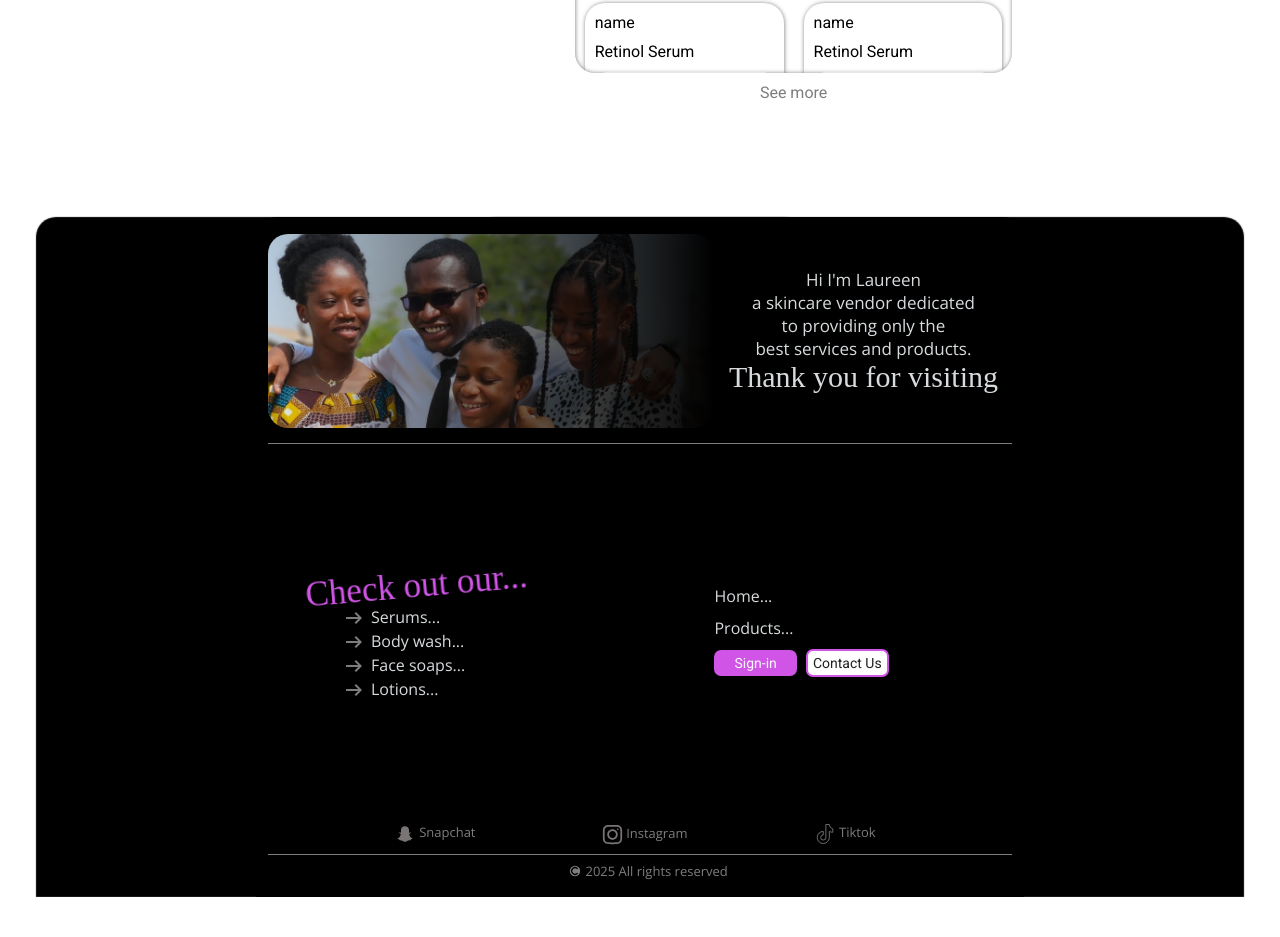
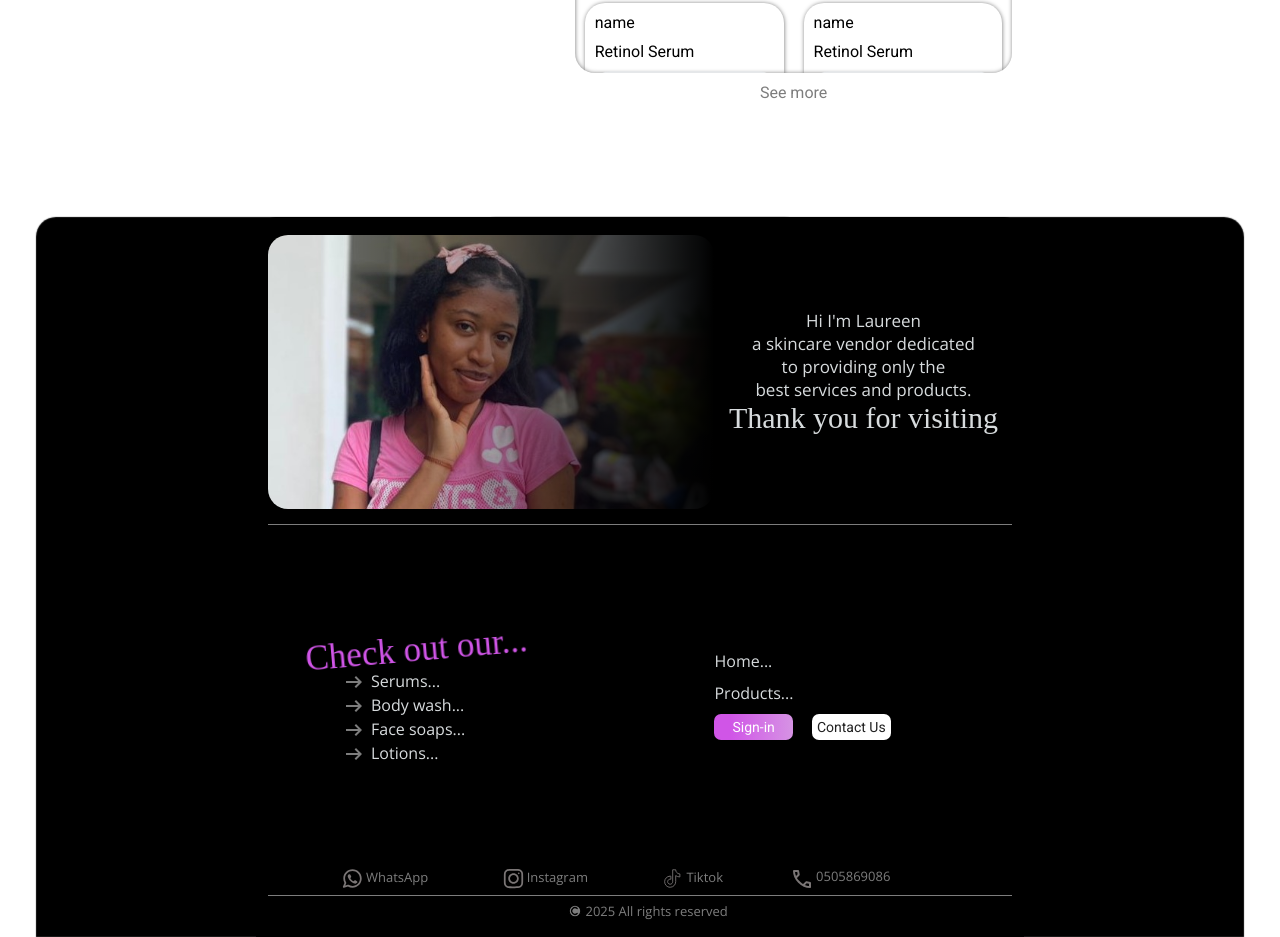
Before and after one commit to kelvin00000/skincare-plugg-website, a plain HTML site: page index.html in a window 1280 px wide. Shown: the part 5371-6308 px from the top of the page. Before the commit the page ends 6268 px from the top, so only its background shows below. Drawn offline with nearby package versions, Linux system fonts and the light colour scheme; a web font is replaced by a local one.

Commit message:
footer redesign

```diff
--- a/CSS/Home/HomeSection4.css
+++ b/CSS/Home/HomeSection4.css
@@ -87,7 +87,7 @@ main{
                             }
                             svg:hover{
                                 fill: var(--text-color-secondary);
-                                background: var(--secondary-background-color);
+                                background: #f3f7f7;
                             }
                         }
                         summary::marker{
--- a/CSS/Home/section6-footer.css
+++ b/CSS/Home/section6-footer.css
@@ -24,7 +24,7 @@ main{
             align-items: center;
             justify-content: center;
             width: 100%;
-            height: 85%;
+            height: 90%;
             font-family: var(--text-regular2);
             border-top-left-radius: 20px;
             border-top-right-radius: 20px;
@@ -41,7 +41,7 @@ main{
                 .intro{
                     display: flex;
                     width: 100%;
-                    height: 30%;
+                    height: 40%;
                     color: var(--text-color-third);
 
                     .intro-image{
@@ -63,7 +63,7 @@ main{
                         content: '';
                         position: absolute;
                         inset: 0;
-                        background: linear-gradient(to right, rgba(255, 0, 0, 0.0), rgb(0, 0, 0));
+                        background: linear-gradient(to right, rgba(255, 0, 0, 0.0) 20%, rgb(0, 0, 0));
                         z-index: 10;
                     }
 
@@ -90,7 +90,7 @@ main{
                 .links{
                     display: flex;
                     width: 100%;
-                    height: 60%;
+                    height: 65%;
                     margin-top: 15px;
                     color: var(--text-color-third);
                     border-top: .3px solid var(--text-color-secondary);
@@ -119,6 +119,11 @@ main{
                             svg{
                                 fill: var(--text-color-secondary)
                             }
+                            a{
+                                text-decoration: none;
+                                color: var(--text-color-third);
+                                cursor: pointer;
+                            }
                         }
                     }
                     .right{
@@ -138,26 +143,30 @@ main{
                             }
 
                             .Sign-in{
-                                padding: 5px 20px;
+                                padding: 5px 18px;
                                 border-radius: 7px;
                                 font-family: var(--text-regular1);
                                 font-size: 14px;
-                                color: var(--background-color);
+                                color: white;
                                 border: none;
-                                background-color: var(--accent-color);
+                                box-shadow: 0px 1px 6px rgba(0, 0, 0, 0.29);
+                                background:linear-gradient(to right, var(--accent-color) 20%, #d693e4);
                                 cursor: pointer;
+                                transition: .3s ease-in-out;
                             }
 
                             .contact-us{
-                                margin-left: 5px;
-                                padding: 4px 5px;
+                                margin-left: 15px;
+                                padding: 5px 5px;
                                 border-radius: 7px;
                                 font-family: var(--text-regular1);
                                 font-size: 14px;
                                 color: var(--text-color-main);
-                                border: 2px solid var(--accent-color);
+                                border: none;
+                                box-shadow: 0px 1px 6px rgba(0, 0, 0, 0.29);
                                 background-color: var(--background-color-main);
                                 cursor: pointer;
+                                transition: .3s ease-in-out;
                             }
                         }
                     }
@@ -179,26 +188,58 @@ main{
 
                         a{
                             display: flex;
-                            margin-left: 17%;
+                            margin-left: 10%;
                             margin-bottom: 3px;
                             text-decoration: none;
 
                             svg{
                                 margin-right: 3px;
+                                transition: .4s ease-in-out;
                             }
-                            .socials-name{
-                                font-size: 13px;
-                                color: var(--text-color-secondary);
+                            svg path{
                                 transition: .4s ease-in-out;
+                            }
+                        }
+                        .socials-name{
+                            font-size: 13px;
+                            color: var(--text-color-secondary);
+                            transition: .4s ease-in-out;
+                        }
+                        p{
+                            display: flex;
+                            margin-left: 9%;
+                            font-size: 13px;
+                            color: var(--text-color-secondary);
+                            transition: .4s ease-in-out;
+                            cursor: pointer;
+                            svg{
+                                margin-right: 2px;
+                                margin-bottom: 2px;
+                                transition: .4s ease-in-out;
+                            }
+                        }
+                        p:hover{
+                            color: var(--text-color-third);
+                                svg{
+
+                                fill: var(--text-color-third);
                             }
                         }
                         a:hover{
                             .socials-name{
                                 color: var(--text-color-third);
                             }
+                            strong,
+                            svg path{
+                                color: var(--text-color-third);
+                                fill: var(--text-color-third);
+                            }
+                            strong,
+                            .tiktok-svg path{
+                                fill: transparent;
+                            }
                         }
                     }
-
                     .copyright-disclaimer{
                         display: flex;
                         align-items: center;
--- a/index.html
+++ b/index.html
@@ -321,7 +321,7 @@
                 <div class="footer-padding">
                     <div class="intro">
                         <div class="intro-image">
-                            <img src="./image.jpg">
+                            <img src="./Images/intro-image.jpg">
                         </div>
                         <div class="intro-message">
                             <p>Hi I'm Laureen </br>a skincare vendor dedicated</br> to providing only the </br>best services and products. </br><span>Thank you for visiting</span></p>
@@ -331,13 +331,13 @@
                         <div class="left">
                             <p>Check out our...</p>
                             <div><svg xmlns="http://www.w3.org/2000/svg" height="24px" viewBox="0 -960 960 960" width="24px" fill="#e3e3e3"><path d="m560-240-56-58 142-142H160v-80h486L504-662l56-58 240 240-240 240Z"/></svg>
-                            Serums...</div>
+                            <a href="./Products.html#serums">Serums...</a></div>
                             <div><svg xmlns="http://www.w3.org/2000/svg" height="24px" viewBox="0 -960 960 960" width="24px" fill="#e3e3e3"><path d="m560-240-56-58 142-142H160v-80h486L504-662l56-58 240 240-240 240Z"/></svg>
-                            Body wash...</div>
+                           <a href="./Products.html#bodywash">Body wash...</a></div>
                             <div><svg xmlns="http://www.w3.org/2000/svg" height="24px" viewBox="0 -960 960 960" width="24px" fill="#e3e3e3"><path d="m560-240-56-58 142-142H160v-80h486L504-662l56-58 240 240-240 240Z"/></svg>
-                            Face soaps...</div>
+                            <a href="./Products.html#facesoap">Face soaps...</a></div>
                             <div><svg xmlns="http://www.w3.org/2000/svg" height="24px" viewBox="0 -960 960 960" width="24px" fill="#e3e3e3"><path d="m560-240-56-58 142-142H160v-80h486L504-662l56-58 240 240-240 240Z"/></svg>
-                            Lotions...</div>
+                            <a href="./Products.html#lotion">Lotions...</a></div>
                         </div>
                         <div class="right">
                             <div><a href="#Homepage">Home...</a></div>
@@ -350,11 +350,13 @@
                     </div>
                     <div class="footer-bottom">
                         <div class="socials">
-                            <a href="google.com">
-                                <svg width="22px" height="22px" viewBox="0 0 192 192" xmlns="http://www.w3.org/2000/svg" fill="#7a7575"><path stroke="#000000" stroke-linejoin="round" stroke-width="12" d="M95.918 22.002c-11.963-.087-24.145 4.54-32.031 13.717-6.995 7.405-9.636 17.901-9.284 27.868-.03 5.119.032 10.237.05 15.355-4.901-1.217-9.873-4.624-15.063-2.937-4.422 1.313-6.267 7.088-3.596 10.791 2.876 3.761 7.346 5.907 11.08 8.71 1.837 1.5 4.313 2.571 5.68 4.499-.001 4.62-2.425 8.897-4.722 12.786-5.597 8.802-14.342 15.531-23.705 20.18-2.39 1.035-4.59 4.144-2.473 6.499 3.862 3.622 9.327 4.778 14.195 6.486 2.047.64 5.078 1.34 4.886 4.084.335 2.923 2.205 6.066 5.492 6.078 7.873.91 16.289.522 23.345 4.741 6.917 4.006 14.037 8.473 22.255 8.96 8.188.767 16.623-.888 23.642-5.255 5.23-2.884 10.328-6.477 16.456-7.061 5.155-1.206 10.702-.151 15.685-2.072 3.193-1.367 2.762-5.244 4.104-7.808 2.532-1.747 5.77-1.948 8.59-3.102 3.687-1.47 8.335-2.599 10.268-6.413 1.148-3.038-2.312-4.698-4.453-5.88-11.38-5.874-21.631-14.921-26.121-27.191-.496-1.936-2.279-4.834.084-6.255 4.953-4.176 11.413-6.575 15.514-11.715 3.103-3.884.941-10.55-4.141-11.322-4.928-.78-9.525 1.893-14.152 3.127-.404-8.53.502-17.232-.776-25.746-2.429-13.808-13.514-25.157-26.813-29.124-4.521-1.401-9.266-2.037-13.996-2Z"/></svg>
-                                <span class="socials-name">Snapchat</span>
+                            <a href="https://wa.me/message/PUCDSLELQ6BTD1">
+                                <svg width="21px" height="21px" viewBox="0 0 24 24" fill="none" xmlns="http://www.w3.org/2000/svg">
+                                <path fill-rule="evenodd" clip-rule="evenodd" d="M3.50002 12C3.50002 7.30558 7.3056 3.5 12 3.5C16.6944 3.5 20.5 7.30558 20.5 12C20.5 16.6944 16.6944 20.5 12 20.5C10.3278 20.5 8.77127 20.0182 7.45798 19.1861C7.21357 19.0313 6.91408 18.9899 6.63684 19.0726L3.75769 19.9319L4.84173 17.3953C4.96986 17.0955 4.94379 16.7521 4.77187 16.4751C3.9657 15.176 3.50002 13.6439 3.50002 12ZM12 1.5C6.20103 1.5 1.50002 6.20101 1.50002 12C1.50002 13.8381 1.97316 15.5683 2.80465 17.0727L1.08047 21.107C0.928048 21.4637 0.99561 21.8763 1.25382 22.1657C1.51203 22.4552 1.91432 22.5692 2.28599 22.4582L6.78541 21.1155C8.32245 21.9965 10.1037 22.5 12 22.5C17.799 22.5 22.5 17.799 22.5 12C22.5 6.20101 17.799 1.5 12 1.5ZM14.2925 14.1824L12.9783 15.1081C12.3628 14.7575 11.6823 14.2681 10.9997 13.5855C10.2901 12.8759 9.76402 12.1433 9.37612 11.4713L10.2113 10.7624C10.5697 10.4582 10.6678 9.94533 10.447 9.53028L9.38284 7.53028C9.23954 7.26097 8.98116 7.0718 8.68115 7.01654C8.38113 6.96129 8.07231 7.046 7.84247 7.24659L7.52696 7.52195C6.76823 8.18414 6.3195 9.2723 6.69141 10.3741C7.07698 11.5163 7.89983 13.314 9.58552 14.9997C11.3991 16.8133 13.2413 17.5275 14.3186 17.8049C15.1866 18.0283 16.008 17.7288 16.5868 17.2572L17.1783 16.7752C17.4313 16.5691 17.5678 16.2524 17.544 15.9269C17.5201 15.6014 17.3389 15.308 17.0585 15.1409L15.3802 14.1409C15.0412 13.939 14.6152 13.9552 14.2925 14.1824Z" fill="#7a7575"/>
+                                </svg>
+                                <span class="socials-name">WhatsApp</span>
                             </a>
-                            <a href="google.com">
+                            <a href="https://www.instagram.com/xoxoskincareplug?igsh=MXZ5OGx4dnFneTRtYQ==">
                                 <svg width="21px" height="21px" viewBox="0 0 24 24" fill="none" xmlns="http://www.w3.org/2000/svg">
                                 <path fill-rule="evenodd" clip-rule="evenodd" d="M12 18C15.3137 18 18 15.3137 18 12C18 8.68629 15.3137 6 12 6C8.68629 6 6 8.68629 6 12C6 15.3137 8.68629 18 12 18ZM12 16C14.2091 16 16 14.2091 16 12C16 9.79086 14.2091 8 12 8C9.79086 8 8 9.79086 8 12C8 14.2091 9.79086 16 12 16Z" fill="#7a7575"/>
                                 <path d="M18 5C17.4477 5 17 5.44772 17 6C17 6.55228 17.4477 7 18 7C18.5523 7 19 6.55228 19 6C19 5.44772 18.5523 5 18 5Z" fill="#7a7575"/>
@@ -362,10 +364,16 @@
                                 </svg>
                                 <span class="socials-name">Instagram</span>
                             </a>
-                            <a href="google.com">
-                                <svg width="22px" height="22px" viewBox="0 0 24 24" id="Layer_1" data-name="Layer 1" xmlns="http://www.w3.org/2000/svg"><defs><style>.cls-1{fill:none;stroke:#7a7575;stroke-miterlimit:10;stroke-width:1.0px;}</style></defs><path class="cls-1" d="M12.94,1.61V15.78a2.83,2.83,0,0,1-2.83,2.83h0a2.83,2.83,0,0,1-2.83-2.83h0a2.84,2.84,0,0,1,2.83-2.84h0V9.17h0A6.61,6.61,0,0,0,3.5,15.78h0a6.61,6.61,0,0,0,6.61,6.61h0a6.61,6.61,0,0,0,6.61-6.61V9.17l.2.1a8.08,8.08,0,0,0,3.58.84h0V6.33l-.11,0a4.84,4.84,0,0,1-3.67-4.7H12.94Z"/></svg>
+                            <a href="https://www.tiktok.com/@skincarepluginghana?_r=1&_d=e4bkl664bjifdf&sec_uid=MS4wLjABAAAAqYtsRLLPRAG7zXDlErKsLbPhyHXdf72OUu1bQGIJLncCAY6uVhcgQAk7Thyqqwqq&share_author_id=7297952571170374662&sharer_language=en&source=h5_m&u_code=eb095a26l1hg9l&timestamp=1749337744&user_id=7297952571170374662&sec_user_id=MS4wLjABAAAAqYtsRLLPRAG7zXDlErKsLbPhyHXdf72OUu1bQGIJLncCAY6uVhcgQAk7Thyqqwqq&utm_source=whatsapp_business&utm_campaign=client_share&utm_medium=android&share_iid=7507492395157292806&share_link_id=052dacdd-3d2c-4357-b3b1-402c62076352&share_app_id=1233&ugbiz_name=ACCOUNT&ug_btm=b8727%2Cb7360&social_share_type=5&enable_checksum=1">
+                                <svg class="tiktok-svg" width="21px" height="21px" viewBox="0 0 24 24" fill="none" xmlns="http://www.w3.org/2000/svg">
+                                <path d="M16.8217 5.1344C16.0886 4.29394 15.6479 3.19805 15.6479 2H14.7293M16.8217 5.1344C17.4898 5.90063 18.3944 6.45788 19.4245 6.67608C19.7446 6.74574 20.0786 6.78293 20.4266 6.78293V10.2191C18.645 10.2191 16.9932 9.64801 15.6477 8.68211V15.6707C15.6477 19.1627 12.8082 22 9.32386 22C7.50043 22 5.85334 21.2198 4.69806 19.98C3.64486 18.847 2.99994 17.3331 2.99994 15.6707C2.99994 12.2298 5.75592 9.42509 9.17073 9.35079M16.8217 5.1344C16.8039 5.12276 16.7861 5.11101 16.7684 5.09914M6.9855 17.3517C6.64217 16.8781 6.43802 16.2977 6.43802 15.6661C6.43802 14.0734 7.73249 12.7778 9.32394 12.7778C9.62087 12.7778 9.9085 12.8288 10.1776 12.9124V9.40192C9.89921 9.36473 9.61622 9.34149 9.32394 9.34149C9.27287 9.34149 8.86177 9.36884 8.81073 9.36884M14.7244 2H12.2097L12.2051 15.7775C12.1494 17.3192 10.8781 18.5591 9.32386 18.5591C8.35878 18.5591 7.50971 18.0808 6.98079 17.3564" stroke="#7a7575" stroke-linejoin="round"/>
+                                </svg>
                                 <span class="socials-name">Tiktok</span>
                             </a>
+                            <p>
+                                <svg xmlns="http://www.w3.org/2000/svg" height="24px" viewBox="0 -960 960 960" width="24px" fill="#7a7575"><path d="M798-120q-125 0-247-54.5T329-329Q229-429 174.5-551T120-798q0-18 12-30t30-12h162q14 0 25 9.5t13 22.5l26 140q2 16-1 27t-11 19l-97 98q20 37 47.5 71.5T387-386q31 31 65 57.5t72 48.5l94-94q9-9 23.5-13.5T670-390l138 28q14 4 23 14.5t9 23.5v162q0 18-12 30t-30 12ZM241-600l66-66-17-94h-89q5 41 14 81t26 79Zm358 358q39 17 79.5 27t81.5 13v-88l-94-19-67 67ZM241-600Zm358 358Z"/></svg>
+                                0505869086
+                            </p>
                         </div>
 
                         <div class="copyright-disclaimer">
```
Also changed, not shown: Icons/call svg.svg (added), Icons/snapchat-svgrepo-com.svg (deleted), Icons/tiktok-outline-svgrepo-com.svg (added), Icons/tiktok-svgrepo-com.svg (deleted), Icons/whatsapp-svgrepo-com.svg (added), Images/intro-image.jpg (added), image.jpg (deleted).
